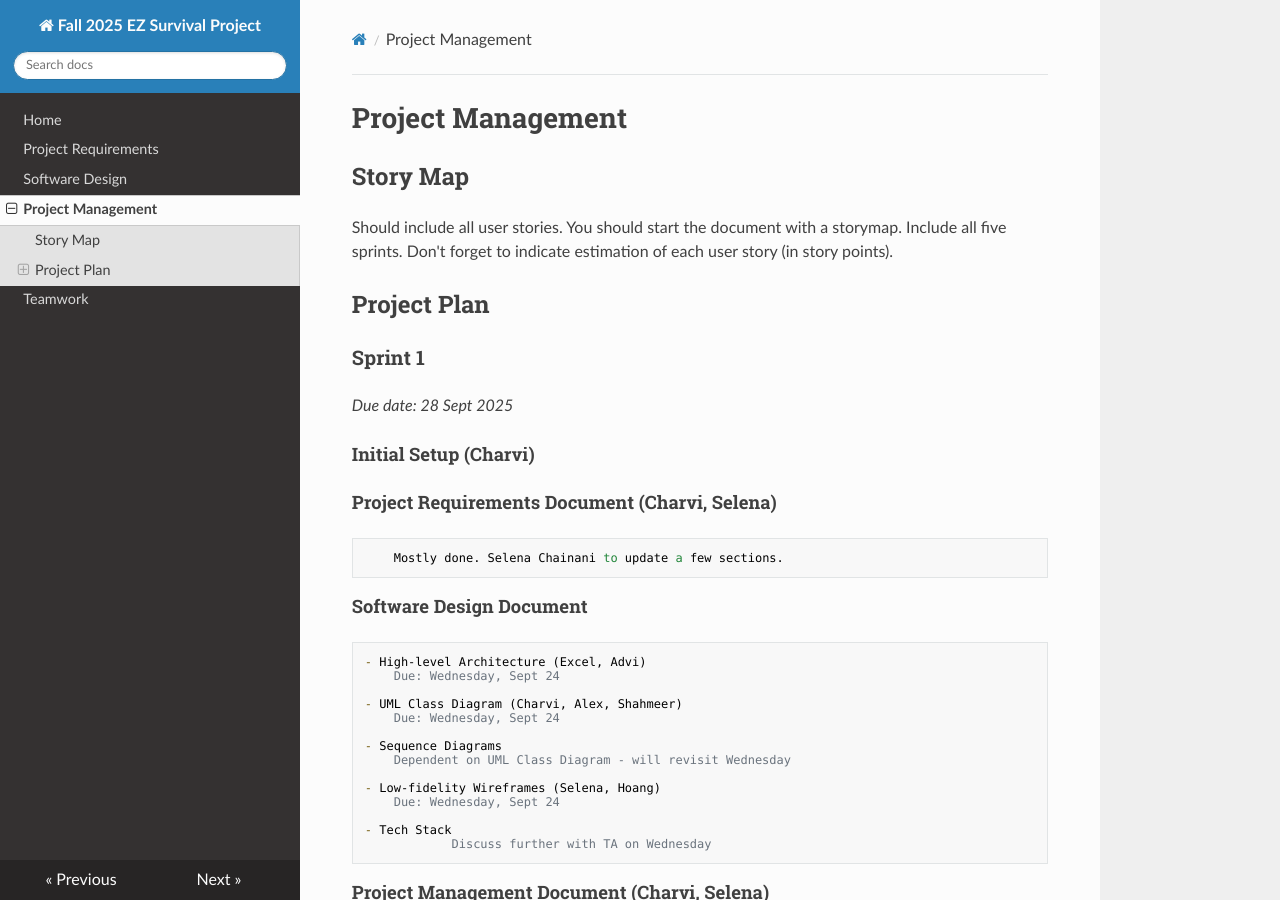
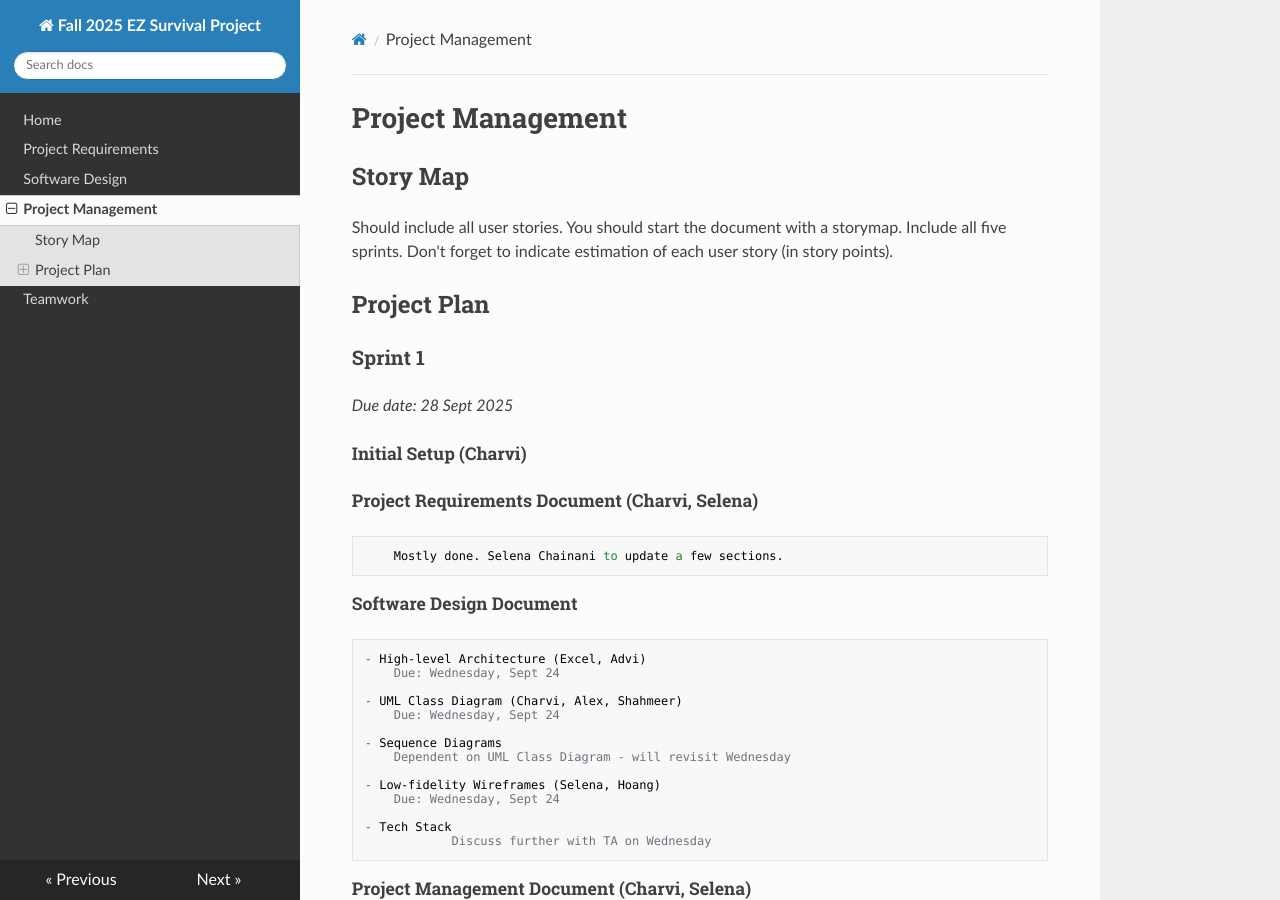
Before and after one commit to Xenocynic/IndividualSurvivalDistributions, an MkDocs documentation site: the page built from docs/management.md, in a window 1280 px wide and 900 px high. Built offline with MkDocs 1.6.1, drawn with Linux system fonts in a browser that asks for light colours; nearby versions of some CDN libraries.

```diff
--- a/docs/management.md
+++ b/docs/management.md
@@ -11,12 +11,12 @@ Should include all user stories. You should start the document with a storymap.
 
 *Due date: 28 Sept 2025*
 
-#### Initial Setup (Charvi)
+##### Initial Setup (Charvi)
 
-#### Project Requirements Document (Charvi, Selena)
+##### Project Requirements Document (Charvi, Selena)
 		Mostly done. Selena Chainani to update a few sections.
 
-#### Software Design Document
+##### Software Design Document
     - High-level Architecture (Excel, Advi)
         Due: Wednesday, Sept 24
 
@@ -32,7 +32,7 @@ Should include all user stories. You should start the document with a storymap.
     - Tech Stack
                 Discuss further with TA on Wednesday
 
-#### Project Management Document (Charvi, Selena)
+##### Project Management Document (Charvi, Selena)
     - Storymap
             Charvi will set up user issues on GitHub
             Discuss storymap structure and trajectory on Wednesday
@@ -40,12 +40,12 @@ Should include all user stories. You should start the document with a storymap.
     - Project Plan
             Selena will update this by Monday, Sept 22.
 
-#### Teamwork Document (Charvi, Selena)
+##### Teamwork Document (Charvi, Selena)
 		Everyone has been asked to send in their Belbin roles + preferences on the #teamwork-doc channel on Discord.
 		Discuss other specifics on Wednesday, Sept 24
 
-#### First Draft of All Deliverables Due: Thursday, Sept 25
-#### Confirm Submission: Friday, Sept 26
+##### First Draft of All Deliverables Due: Thursday, Sept 25
+##### Confirm Submission: Friday, Sept 26
 
 
 ### Sprint 2
```
Also changed, not shown: docs/requirements.md (+3 -3 lines), docs/teamwork.md (+3 -0 lines).
